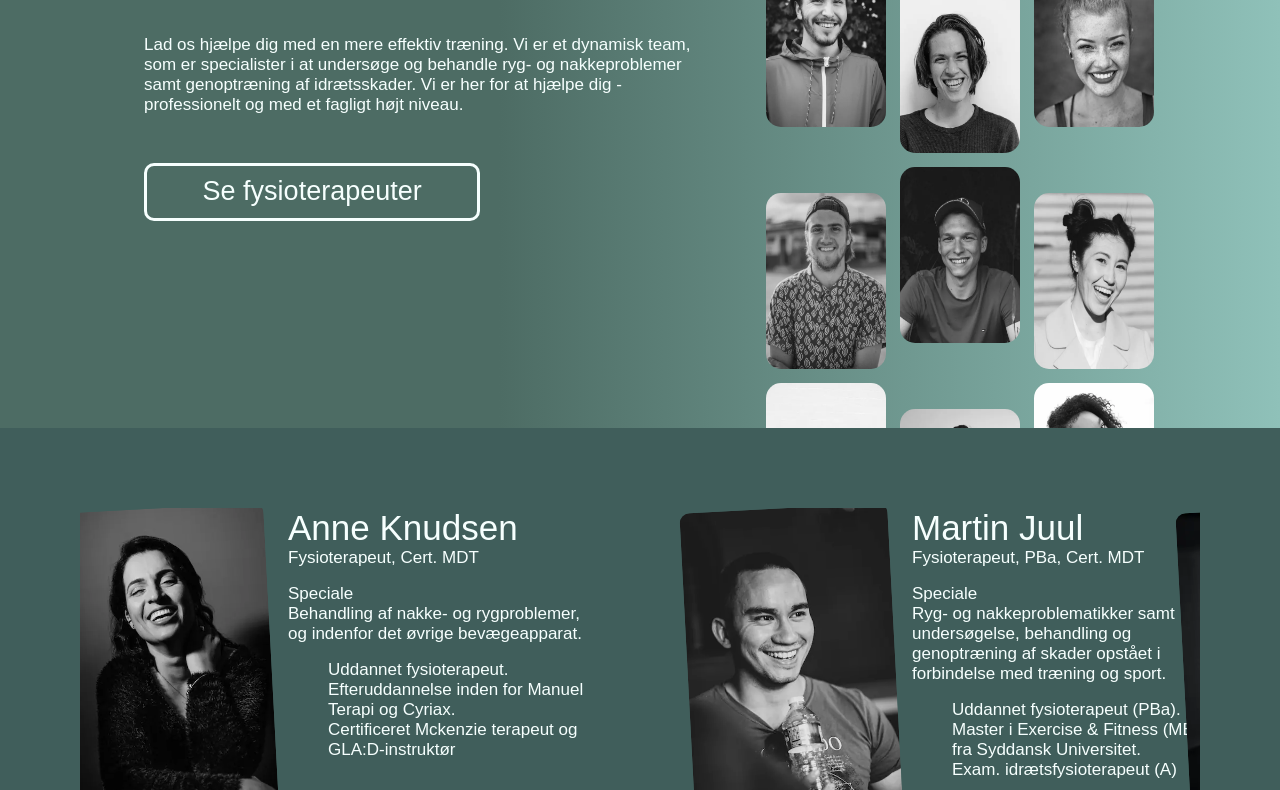
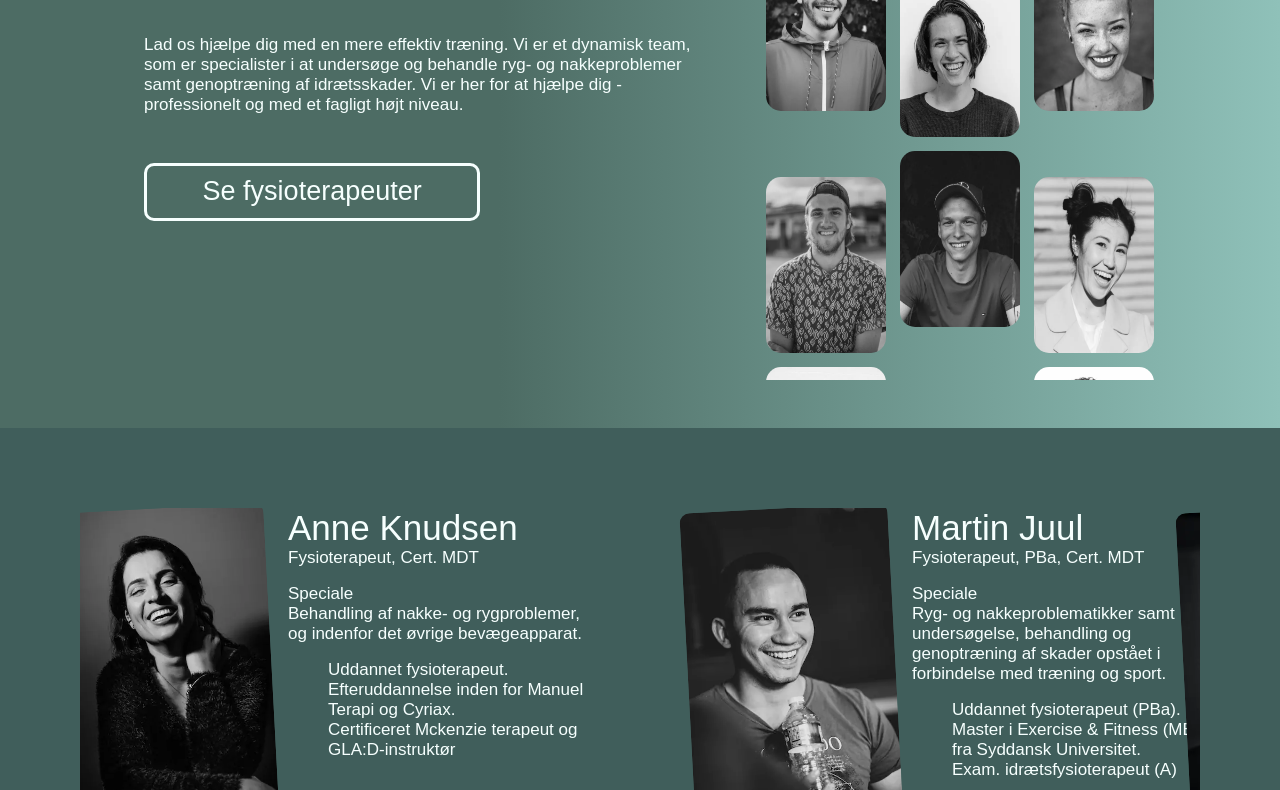
Before and after one commit to tani1170/formfysik-v.2, an Astro site: page /omos in a window 1280 px wide. Shown: the part 276-1066 px from the top of the page. Built offline with nearby package versions, Linux system fonts and the light colour scheme; Astro itself is replaced by a stand-in of ours; a web font is replaced by a local one.

Commit message:
teamscroll height fix

```diff
--- a/src/components/Teamscroll.astro
+++ b/src/components/Teamscroll.astro
@@ -90,10 +90,10 @@ import "../styles/global.css";
     @media (min-width: 850px) {
       .scroll {
         position: absolute;
-        top: 5rem;
+        top: 4rem;
         left: 40rem;
         max-width: 50rem;
-        max-height: 20rem;
+        max-height: 16rem;
         padding-left: 4rem;
         padding-right: 4rem;
       }
@@ -122,7 +122,7 @@ import "../styles/global.css";
       -ms-overflow-style: none; /* Internet Explorer 10+ */
       scrollbar-width: none; /* Firefox */
       scroll-behavior: smooth;
-      padding-top: 16rem;
+      padding-top: 18rem;
       margin-top: 3rem;
     }
 
```
